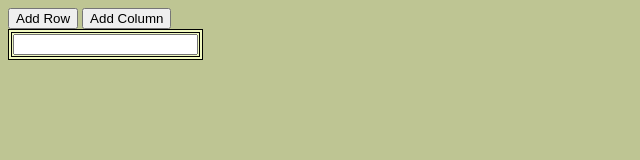
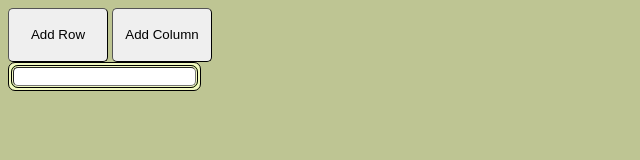
Before and after one commit to vikash-n28/javascriptProject, a plain HTML site: page AddRowColumn.html in a window 1280 px wide. Shown: the whole page, without its empty margins (0-640 px from the left). Drawn offline with Linux system fonts and the light colour scheme.

Commit message:
modified

```diff
--- a/AddRowColumn.html
+++ b/AddRowColumn.html
@@ -19,10 +19,22 @@
         td {
             border: 1px solid black;
             background-color: #F1F9C1;
+            border-radius: 7px;
         }
 
         tr {
             background-color: #8AC62D;
+        }
+
+        input {
+            border-radius: 5px;
+            border-width: thin;
+        }
+
+        #but1,
+        #but2 {
+            line-height: 50px;
+            width: 100px;
         }
     </style>
     <script>
@@ -69,7 +81,7 @@
     <input type="button" id="but2" value="Add Column" onclick="callcol();">
     <table id="table">
         <tr id="arow">
-            <td><input type="text"></td>
+            <td><input type="text" id="tdtxt"></td>
         </tr>
     </table>
 </body>
```
Also changed, not shown: calculator.html (+7 -7 lines), curryingFun.html (+16 -3 lines), prefix.html (+0 -1 lines), urlpart.html (+3 -2 lines).
